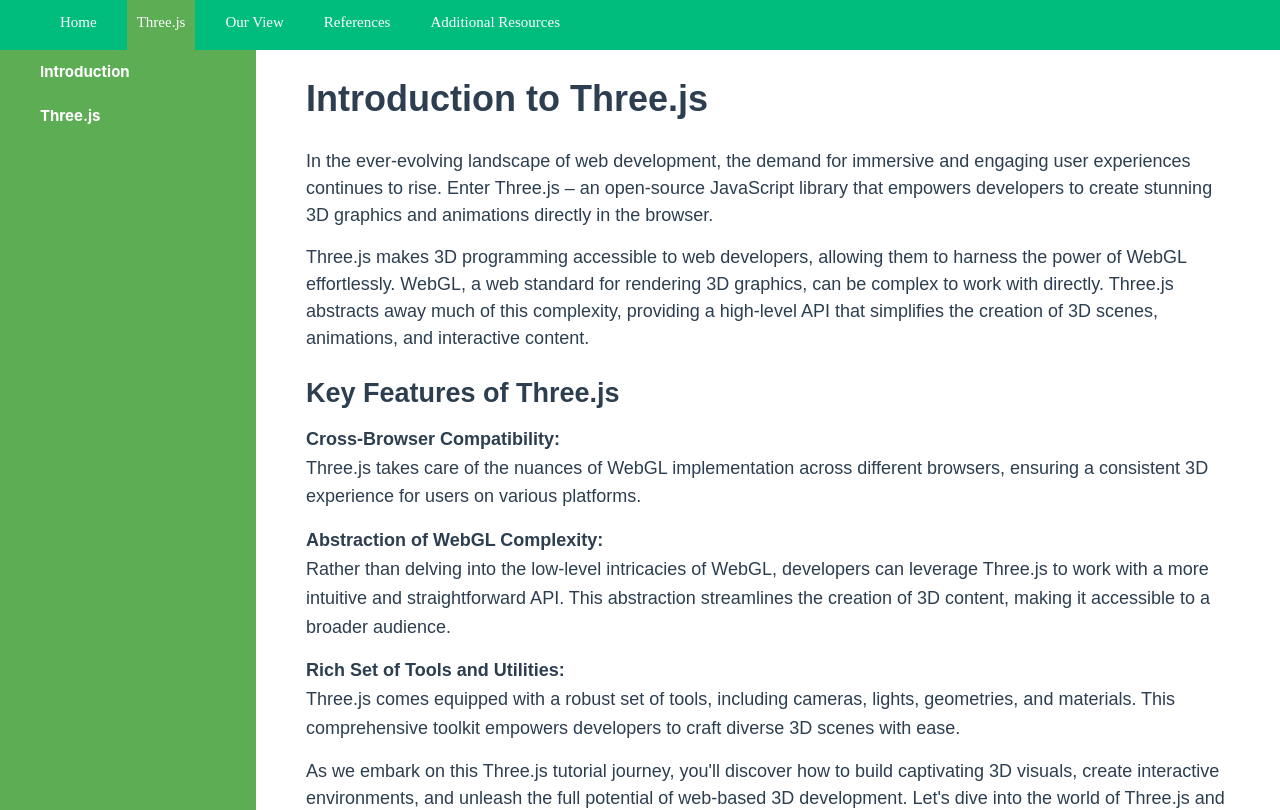
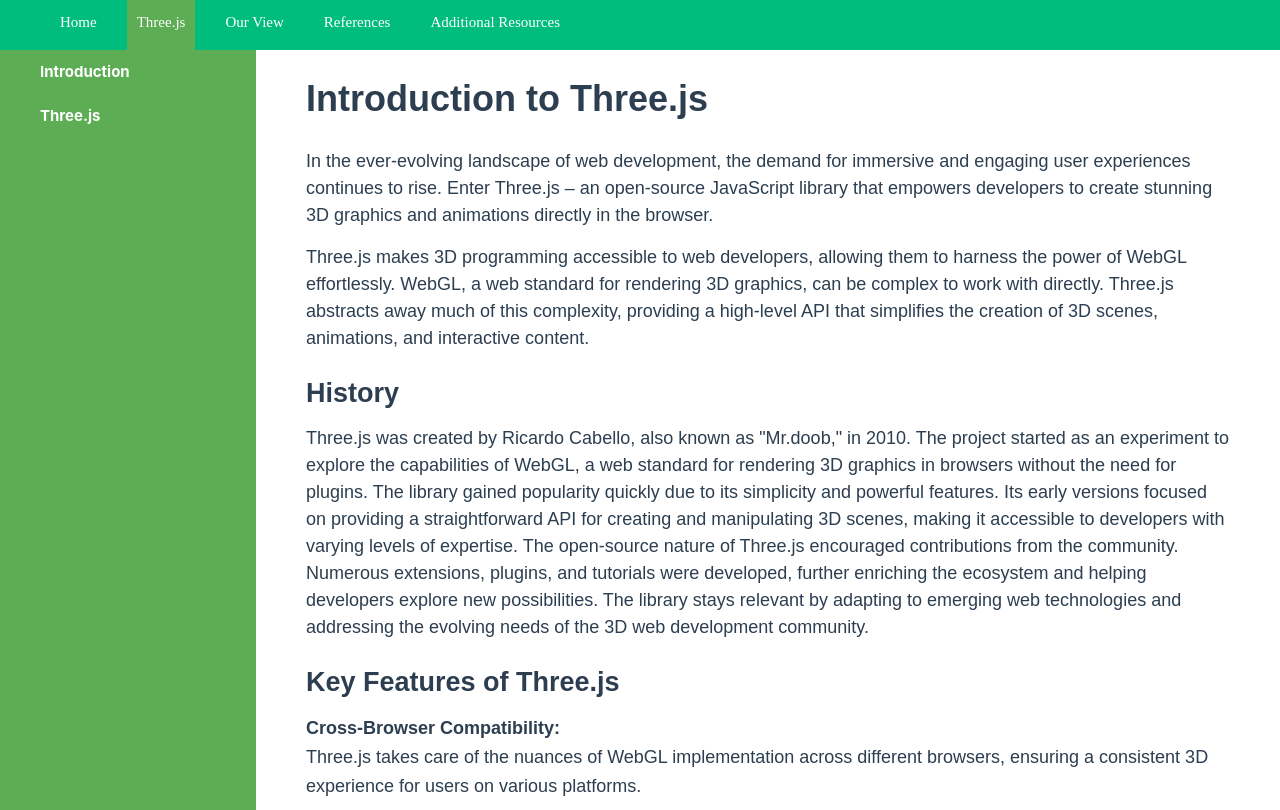
Before and after one commit to UniqueASU/Three.js-tutorial-website, a Vue app: page /introduction in a window 1280 px wide. Shown: the top 810 px of the page. Built offline with nearby package versions, Linux system fonts and the light colour scheme.

Commit message:
added history

```diff
--- a/src/components/pages/Introduction.vue
+++ b/src/components/pages/Introduction.vue
@@ -12,6 +12,14 @@
             effortlessly. WebGL, a web standard for rendering 3D graphics, can be complex to work with directly. Three.js
             abstracts away much of this complexity, providing a high-level API that simplifies the creation of 3D scenes,
             animations, and interactive content.
+        </p>
+
+        <h2 class="subtitle">History</h2>
+        <p class="paragraph">
+            Three.js was created by Ricardo Cabello, also known as "Mr.doob," in 2010. The project started as an experiment to explore the capabilities of WebGL, a web standard for rendering
+            3D graphics in browsers without the need for plugins. The library gained popularity quickly due to its simplicity and powerful features. Its early versions focused on providing a straightforward API for creating and manipulating 3D scenes, making it
+            accessible to developers with varying levels of expertise. The open-source nature of Three.js encouraged contributions from the community. Numerous extensions, plugins, and tutorials were developed, further enriching the ecosystem and helping developers explore new possibilities.
+            The library stays relevant by adapting to emerging web technologies and addressing the evolving needs of the 3D web development community.
         </p>
 
         <h2 class="subtitle">Key Features of Three.js</h2>
```
